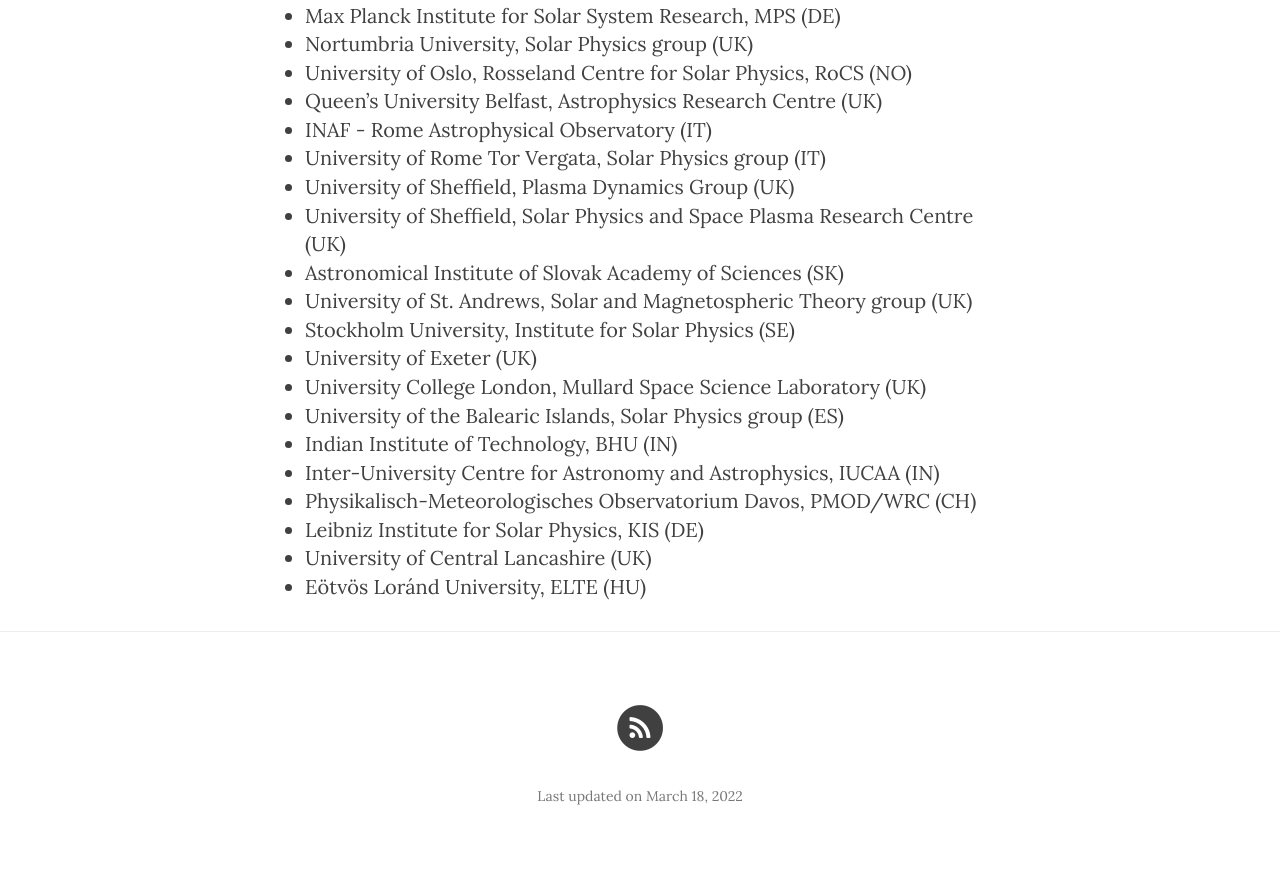
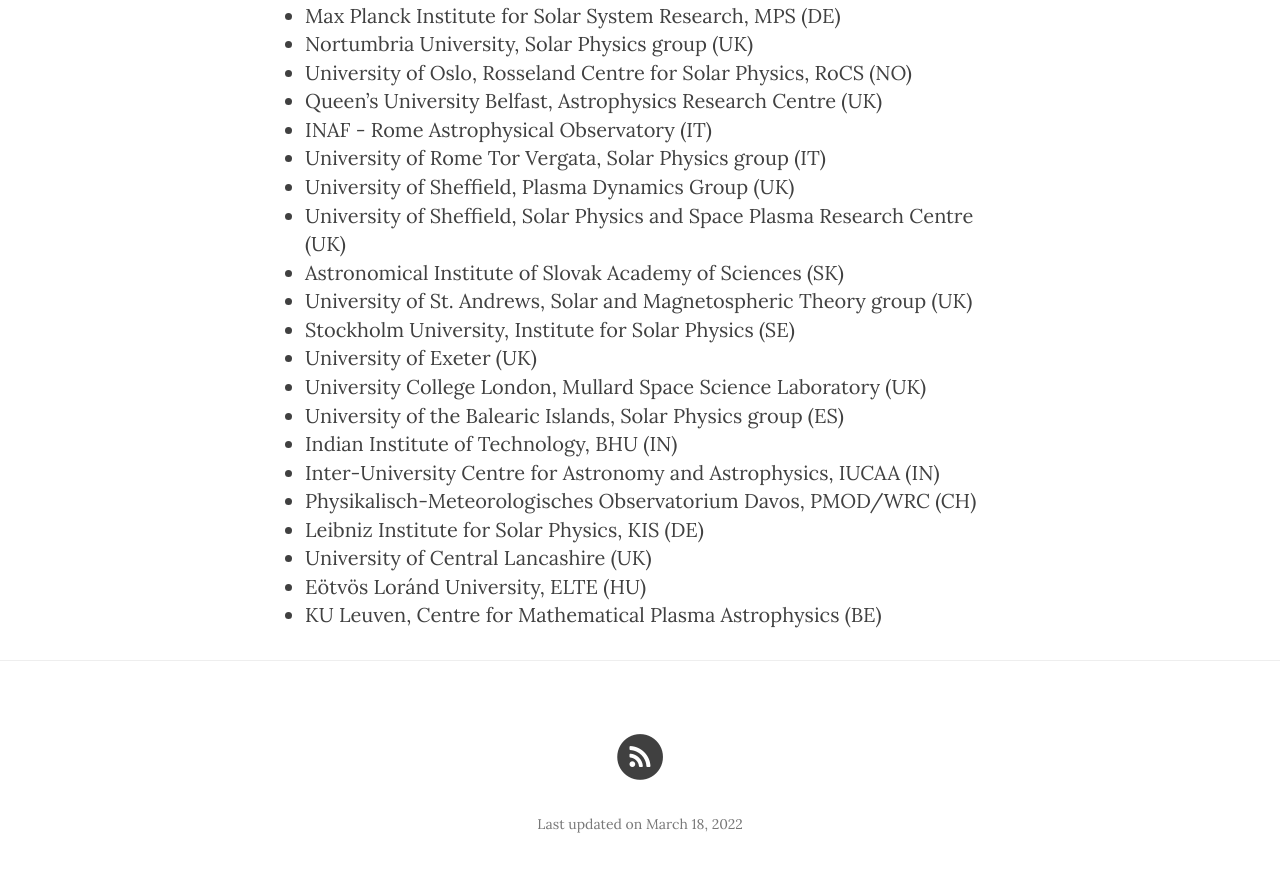
Before and after one commit to ITA-Solar/espos, a Jekyll site: the page built from about.md, in a window 1280 px wide and 900 px high, scrolled down 1296 px. Shown: the top 872 px of the window. Built offline with Jekyll 4.4.1, drawn with Linux system fonts in a browser that asks for light colours; nearby versions of some CDN libraries.

Commit message:
Update about.md

```diff
--- a/about.md
+++ b/about.md
@@ -43,3 +43,4 @@
 * Leibniz Institute for Solar Physics, KIS (DE)
 * University of Central Lancashire (UK)
 * Eötvös Loránd University, ELTE (HU)
+* KU Leuven, Centre for Mathematical Plasma Astrophysics (BE)
```
